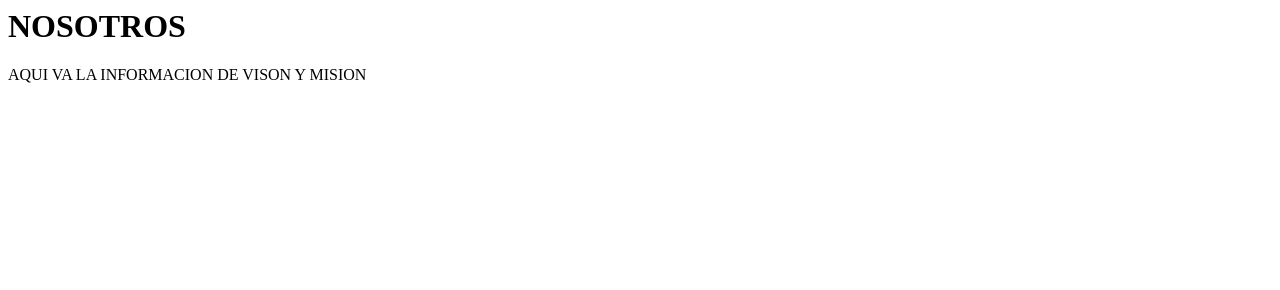
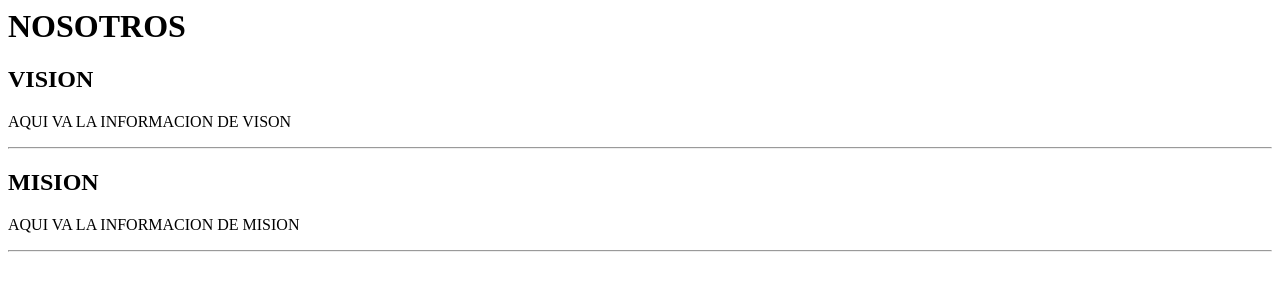
Before and after one commit to Santio13-code/fisei, a plain HTML site: page nosotros.html in a window 1280 px wide. Drawn offline with Linux system fonts and the light colour scheme.

Commit message:
agregar mision y vision

```diff
--- a/nosotros.html
+++ b/nosotros.html
@@ -4,8 +4,17 @@
   </head>
   <body>
     <h1>NOSOTROS</h1>
+    <h2>VISION</h2>
     <P>
-      AQUI VA LA INFORMACION DE VISON Y MISION
+      AQUI VA LA INFORMACION DE VISON
     </P>
+    <hr>
+    <h2>MISION</h2>
+    <P>
+      AQUI VA LA INFORMACION DE MISION
+    </P>
+    <hr>
+
+
   </body>
 </html>
```
